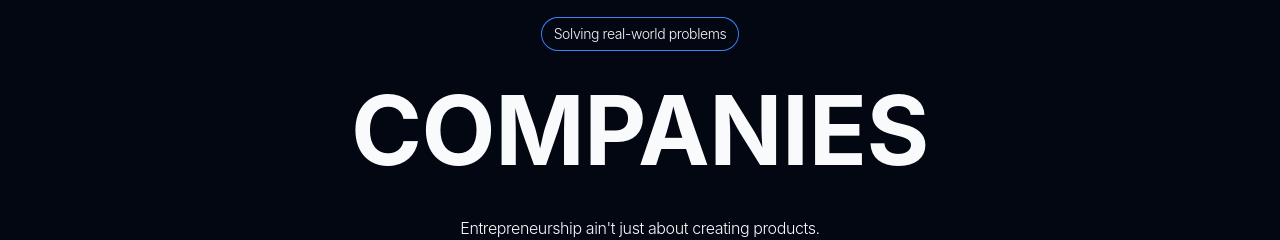
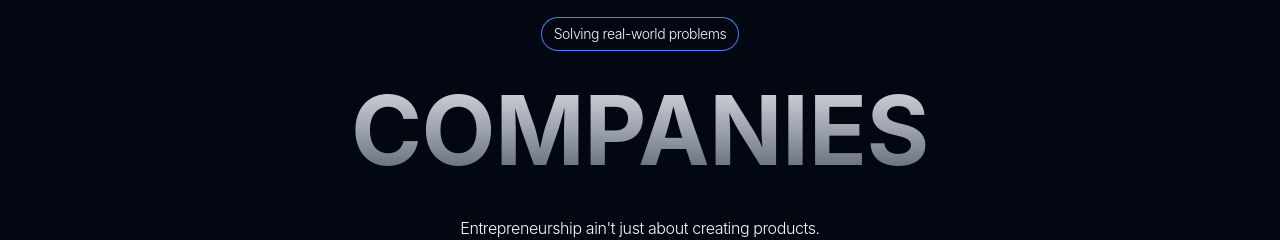
Before and after one commit to iamsid47/portfolio, a React (Create React App) app: page /companies in a window 1280 px wide. Shown: the part 140-380 px from the top of the page. Built offline with nearby package versions, Linux system fonts and the light colour scheme.

Commit message:
changed the text color

```diff
--- a/src/components/companies/Companies.jsx
+++ b/src/components/companies/Companies.jsx
@@ -15,7 +15,7 @@ const Companies = () => {
                 <p className="inline-flex relative rounded-full px-3 py-1 text-sm leading-6  ring-1 hover:ring-white ring-blue-500 transition duration-200">
                   Solving real-world problems
                 </p>
-                <h1 className="mt-5 text-4xl font-bold leading-tight  sm:text-5xl sm:leading-tight lg:text-8xl lg:leading-tight uppercase">
+                <h1 className="mt-5 text-4xl font-bold leading-tight  sm:text-5xl sm:leading-tight lg:text-8xl lg:leading-tight uppercase bg-clip-text text-transparent bg-gradient-to-b from-gray-200 via-gray-400 to-gray-600">
                   Companies
                 </h1>
                 <p className="max-w-md mx-auto mt-6 text-base leading-7 ">
```
